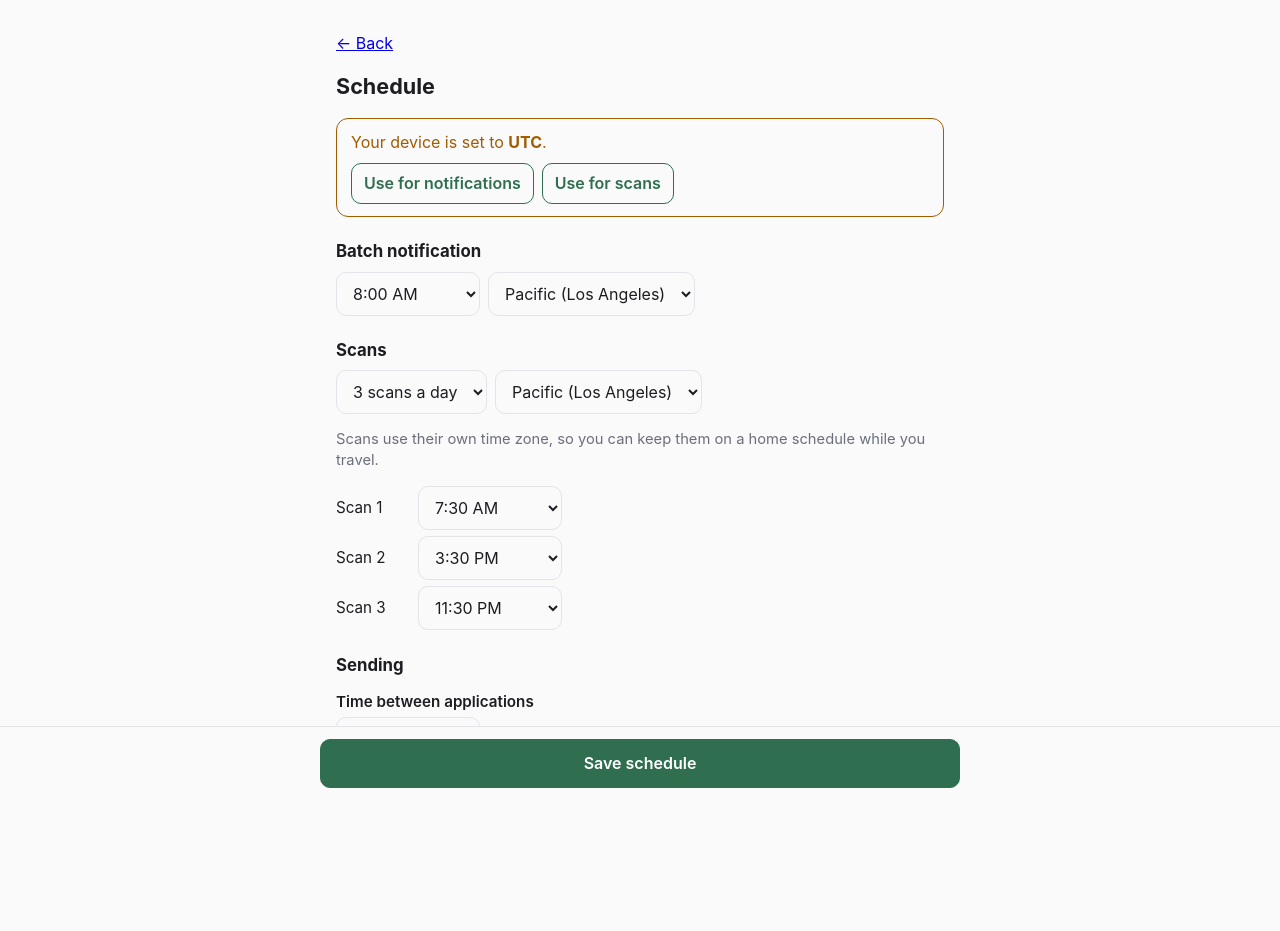
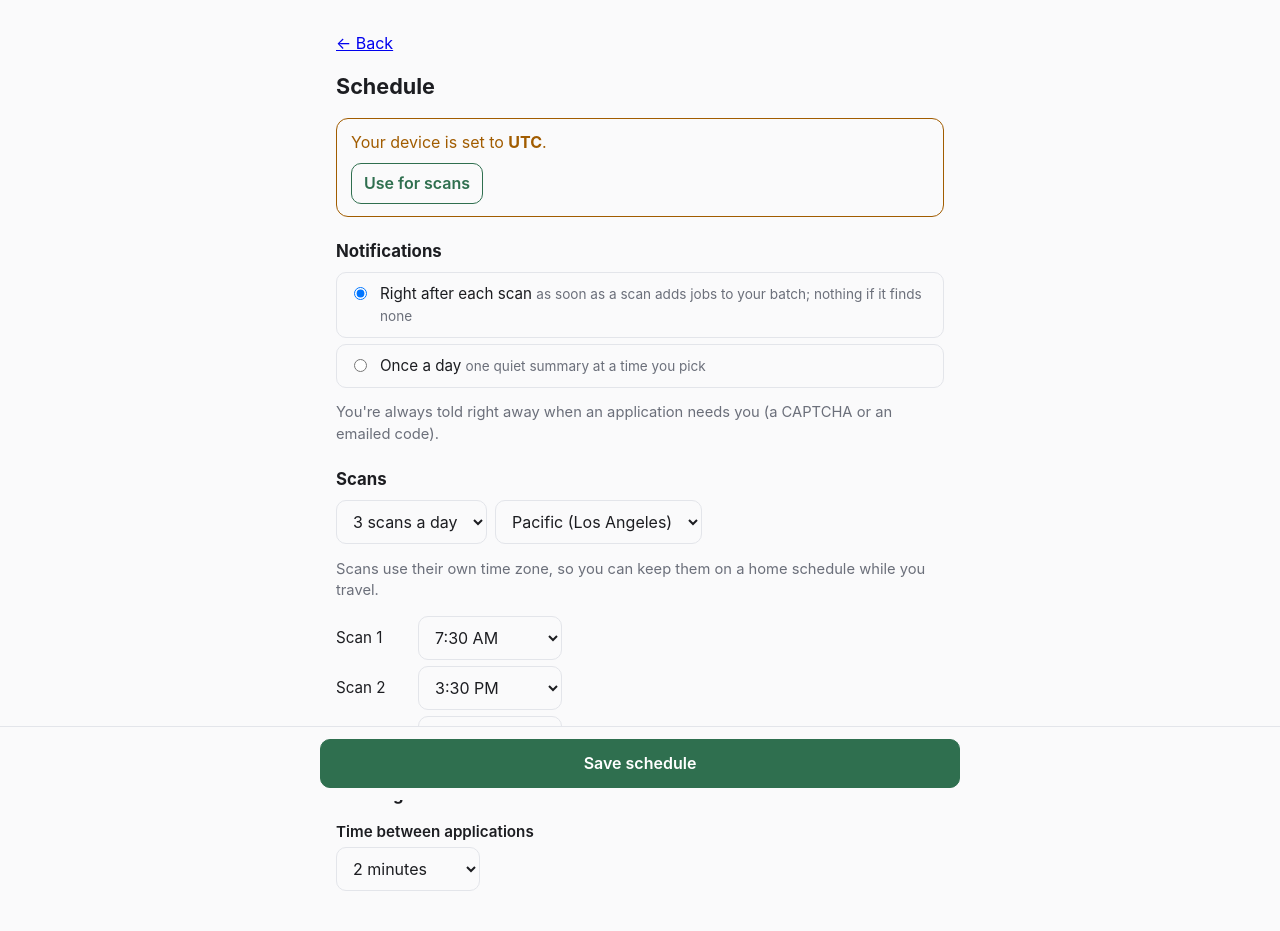
Before and after one commit to ChuqingShi/ApplyPeace, a FastAPI app: page /schedule in a window 1280 px wide. Shown: the top 931 px of the page. Before the commit the page ends 788 px from the top, so only its background shows below. Run offline with FastAPI, Linux system fonts and the light colour scheme.

Commit message:
Notify right after each scan by default; daily summary is optional
- New notification choice: right after each scan (only when it adds
  jobs) or once a day at a chosen time and time zone
- The daily routine is installed only in daily mode
- Hand-off alerts (CAPTCHA, emailed code) are still sent immediately

Agent-Thread-Id: 02afbc7e-1aa1-4f5d-9c2e-bf722dec26ce
Co-Authored-By: Claude Opus 5.5 <noreply@anthropic.com>

```diff
--- a/src/applypeace/config.py
+++ b/src/applypeace/config.py
@@ -148,6 +148,7 @@ DEFAULT_SETTINGS: dict = {
     "batch_size": 10,
     "daily_cap": 15,
     "notify_time": "08:00",
+    "notify_mode": "after_scan",  # after_scan: tell me as soon as a scan finds jobs | daily: one summary at notify_time
     "timezone": "America/Los_Angeles",
     "scan_interval_hours": 8,
     "scan_times": [],  # custom daily scan times ("HH:MM"); empty = derived from notify_time + interval
--- a/src/applypeace/schedule.py
+++ b/src/applypeace/schedule.py
@@ -95,9 +95,9 @@ def routines(p: Paths, port: int = 8765) -> list[dict]:
          "timezone": scan_tz, "timeout": 3600}
         for i, t in enumerate(times, 1)
     ]
-    return scans + [
-        {"name": PREFIX + "digest", "command": _ap("digest", p), "type": "daily", "time": settings["notify_time"],
-         "timezone": notify_tz, "timeout": 300},
+    daily = [{"name": PREFIX + "digest", "command": _ap("digest", p), "type": "daily", "time": settings["notify_time"],
+              "timezone": notify_tz, "timeout": 300}] if settings.get("notify_mode") == "daily" else []
+    return scans + daily + [
         {"name": PREFIX + "apply", "command": _ap("apply --max 1", p), "type": "interval", "interval": 600,
          "timeout": 1800},  # one application per tick keeps them spaced; 30 min covers a code wait
         {"name": PREFIX + "web", "command": _ap(f"serve --background --port {port}", p), "type": "interval",
--- a/src/applypeace/web/app.py
+++ b/src/applypeace/web/app.py
@@ -421,6 +421,7 @@ def create_app(p: config.Paths | None = None) -> FastAPI:
                 except (ZoneInfoNotFoundError, ValueError):
                     raise ValueError(f"'{tz}' isn't a time zone name like America/New_York")
                 zones[key] = tz
+            settings["notify_mode"] = "daily" if form.get("notify_mode") == "daily" else "after_scan"
             settings.update(notify_time=notify, scan_times=times, timezone=zones["notify_timezone"], **zones,
                             apply_gap_seconds=max(60, int(form.get("apply_gap_minutes", 2)) * 60))
         except ValueError as exc:
--- a/src/applypeace/web/templates/schedule.html
+++ b/src/applypeace/web/templates/schedule.html
@@ -7,6 +7,7 @@
   .sched .scan-row label { margin: 0; min-width: 4.5rem; font-weight: 400; }
   .sched .scan-row[hidden], .tz-actions [hidden] { display: none; }
   .tz-actions { display: flex; gap: 8px; margin-top: 8px; flex-wrap: wrap; }
+  #daily-row[hidden] { display: none; }
   .tz-actions button { flex: 0 1 auto; padding: 8px 12px; }
 </style>
 <p><a href="/">← Back</a></p>
@@ -21,8 +22,12 @@ Your device is set to <strong id="tz-device"></strong>.
 <form method="post" action="/schedule" id="schedule-form" class="sched">
 <input type="hidden" name="_token" value="{{ token }}">
 
-<h2>Batch notification</h2>
-<div class="pair">
+<h2>Notifications</h2>
+<label class="choice"><input type="radio" name="notify_mode" value="after_scan" {{ 'checked' if settings.notify_mode != 'daily' }}>
+<span>Right after each scan <span class="hint">as soon as a scan adds jobs to your batch; nothing if it finds none</span></span></label>
+<label class="choice"><input type="radio" name="notify_mode" value="daily" {{ 'checked' if settings.notify_mode == 'daily' }}>
+<span>Once a day <span class="hint">one quiet summary at a time you pick</span></span></label>
+<div class="pair" id="daily-row">
 <select name="notify_time" aria-label="Notification time">
 {% for value, label in slots %}<option value="{{ value }}" {{ 'selected' if value == settings.notify_time }}>{{ label }}</option>{% endfor %}
 </select>
@@ -30,6 +35,7 @@ Your device is set to <strong id="tz-device"></strong>.
 {% for value, label in notify_zones %}<option value="{{ value }}" {{ 'selected' if value == notify_tz }}>{{ label }}</option>{% endfor %}
 </select>
 </div>
+<p class="muted small">You're always told right away when an application needs you (a CAPTCHA or an emailed code).</p>
 
 <h2>Scans</h2>
 <div class="pair">
@@ -76,6 +82,10 @@ Your device is set to <strong id="tz-device"></strong>.
     });
   };
   rows.forEach(function (row) { if (row.hidden) row.querySelector("select").disabled = true; });
+  var daily = document.getElementById("daily-row");
+  function syncMode() { daily.hidden = !document.querySelector('input[name=notify_mode][value=daily]').checked; }
+  document.querySelectorAll("input[name=notify_mode]").forEach(function (r) { r.onchange = syncMode; });
+  syncMode();
 
   var device = Intl.DateTimeFormat().resolvedOptions().timeZone;
   var current = { "notify-tz": {{ notify_tz | tojson }}, "scan-tz": {{ scan_tz | tojson }} };
@@ -83,7 +93,8 @@ Your device is set to <strong id="tz-device"></strong>.
   var any = false;
   ["notify-tz", "scan-tz"].forEach(function (id) {
     var btn = document.querySelector('[data-target="' + id + '"]');
-    if (current[id] === device) { btn.hidden = true; return; }
+    var dailyOnly = id === "notify-tz" && {{ (settings.notify_mode != 'daily') | tojson }};
+    if (current[id] === device || dailyOnly) { btn.hidden = true; return; }
     any = true;
     btn.onclick = function () {
       var sel = document.getElementById(id);
```
Also changed, not shown: src/applypeace/pipeline.py (+12 -3 lines), tests/test_setup_web.py (+20 -1 lines).
